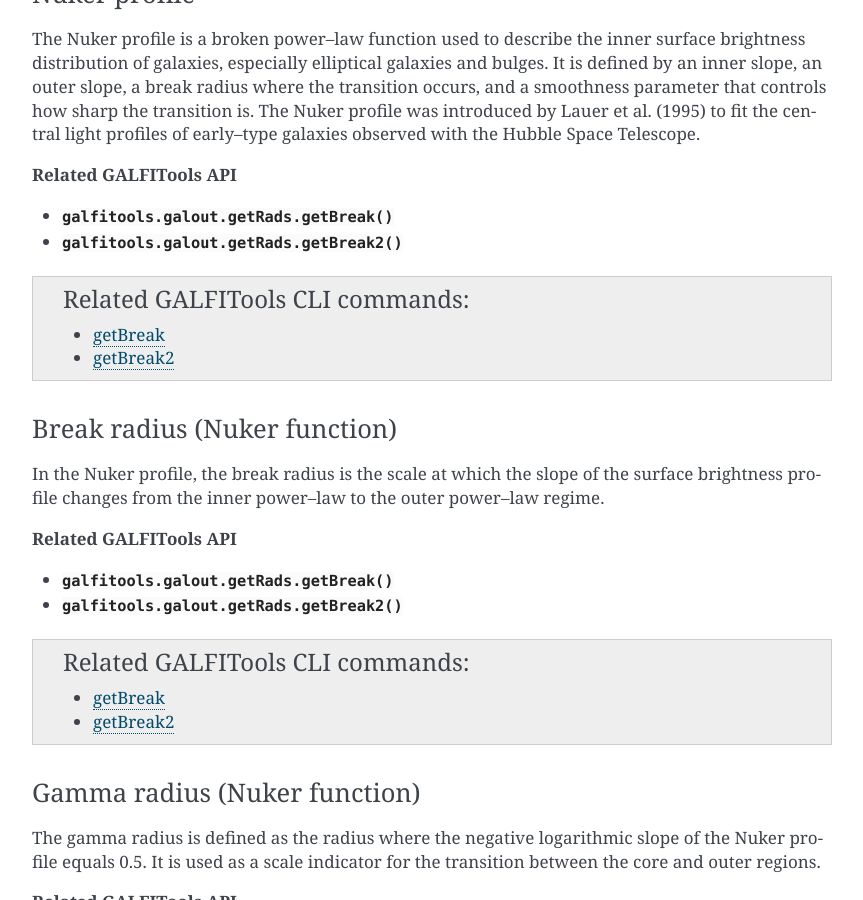
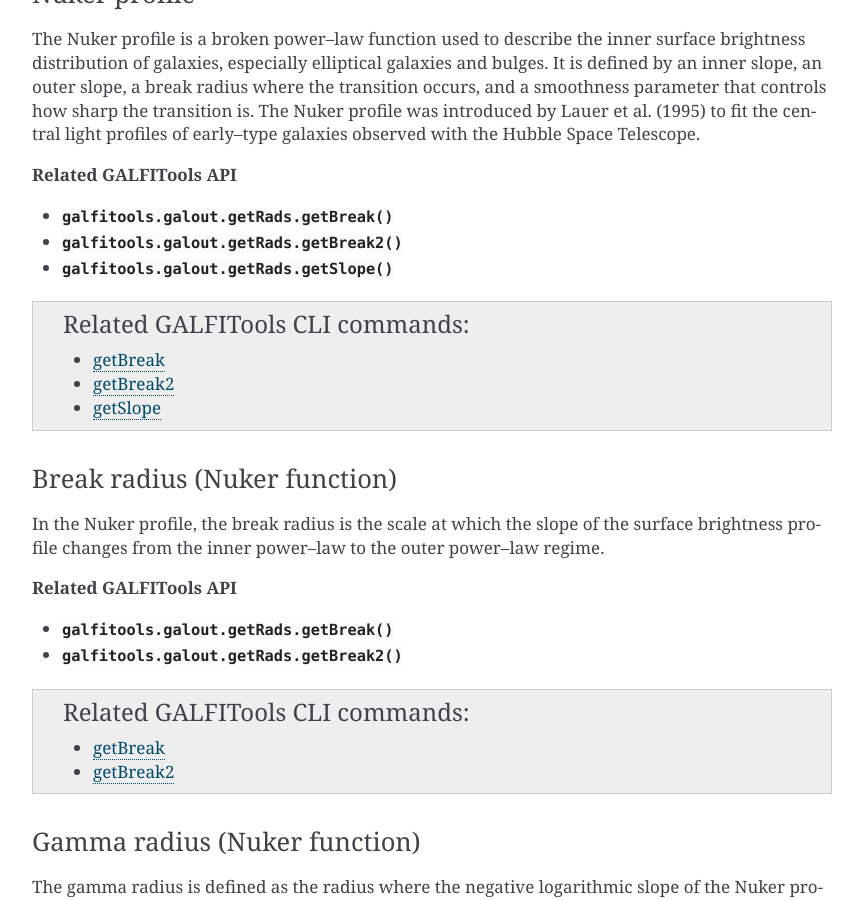
Before and after one commit to canorve/GALFITools, a Sphinx documentation site: the page built from docs/concepts.rst, in a window 1280 px wide and 900 px high, scrolled down 12552 px. Shown: the whole window, without its empty margins (338-1201 px from the left). Built offline with Sphinx 7.4.7, drawn with Linux system fonts in a browser that asks for light colours.

Commit message:
docs updated

```diff
--- a/docs/concepts.rst
+++ b/docs/concepts.rst
@@ -767,13 +767,14 @@
 
 - :py:func:`galfitools.galout.getRads.getBreak`
 - :py:func:`galfitools.galout.getRads.getBreak2`
-
+- :py:func:`galfitools.galout.getRads.getSlope`
 
 .. admonition:: Related GALFITools CLI commands
    :class: seealso
 
    - :ref:`getBreak <routine-getBreak>`
    - :ref:`getBreak2 <routine-getBreak2>`
+   - :ref:`getSlope <routine-getSlope>`
 
 
 
```
